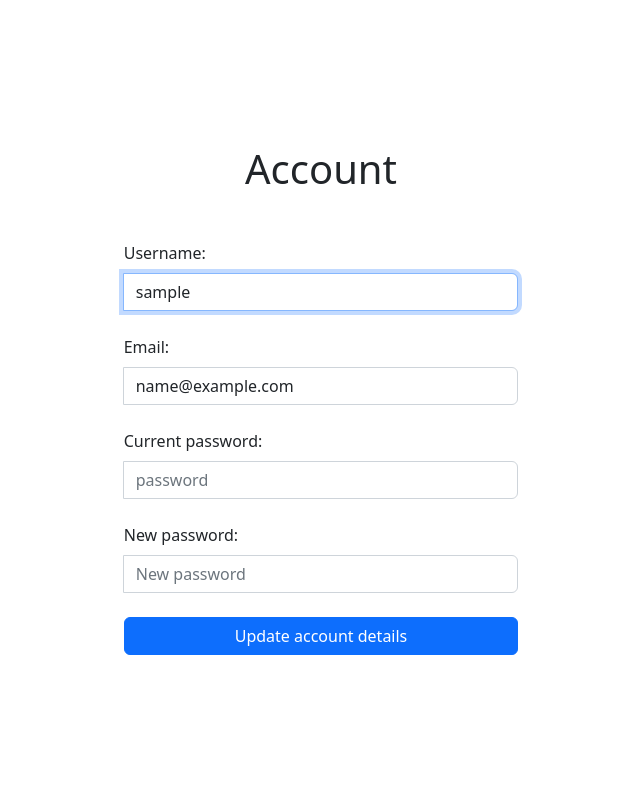
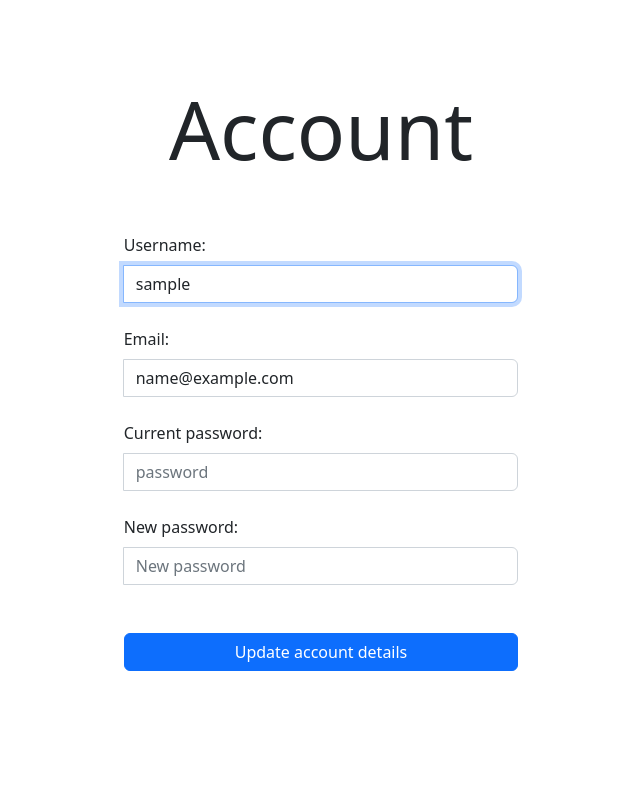
Before and after one commit to jonathan-santos/links-webapp, a Flask app: page /account/ in a window 1280 px wide. Shown: the part 56-856 px from the top of the page, without its empty margins (319-959 px from the left). Run offline with Flask 2, Linux system fonts and the light colour scheme; a user stored in the database is signed in; a database or web service that is not in the repository returns one stand-in record (values such as "Sample title"); some libraries are stand-ins or nearby versions.

Commit message:
Improve account page

```diff
--- a/app/routes/account/templates/account.html
+++ b/app/routes/account/templates/account.html
@@ -5,9 +5,9 @@
 {% endblock %}
 
 {% block main %}
-<h1 class='mb-5'>Account</h1>
+<h1 class='display-1'>Account</h1>
 
-<form action='{{ url_for("account.account_page") }}' method='POST' class='needs-validation'>
+<form action='{{ url_for("account.account_page") }}' method='POST' class='needs-validation p-5'>
   <div class='input-group mb-4'>
     <label for='username' class='form-label w-100'>Username:</label>
 
@@ -29,7 +29,7 @@
       maxlength='50'>
   </div>
 
-  <div class='input-group mb-4'>
+  <div class='input-group mb-5'>
     <label for='new-password' class='form-label w-100'>New password:</label>
 
     <input id='new-password' name='new-password' class='form-control' placeholder='New password'
```
